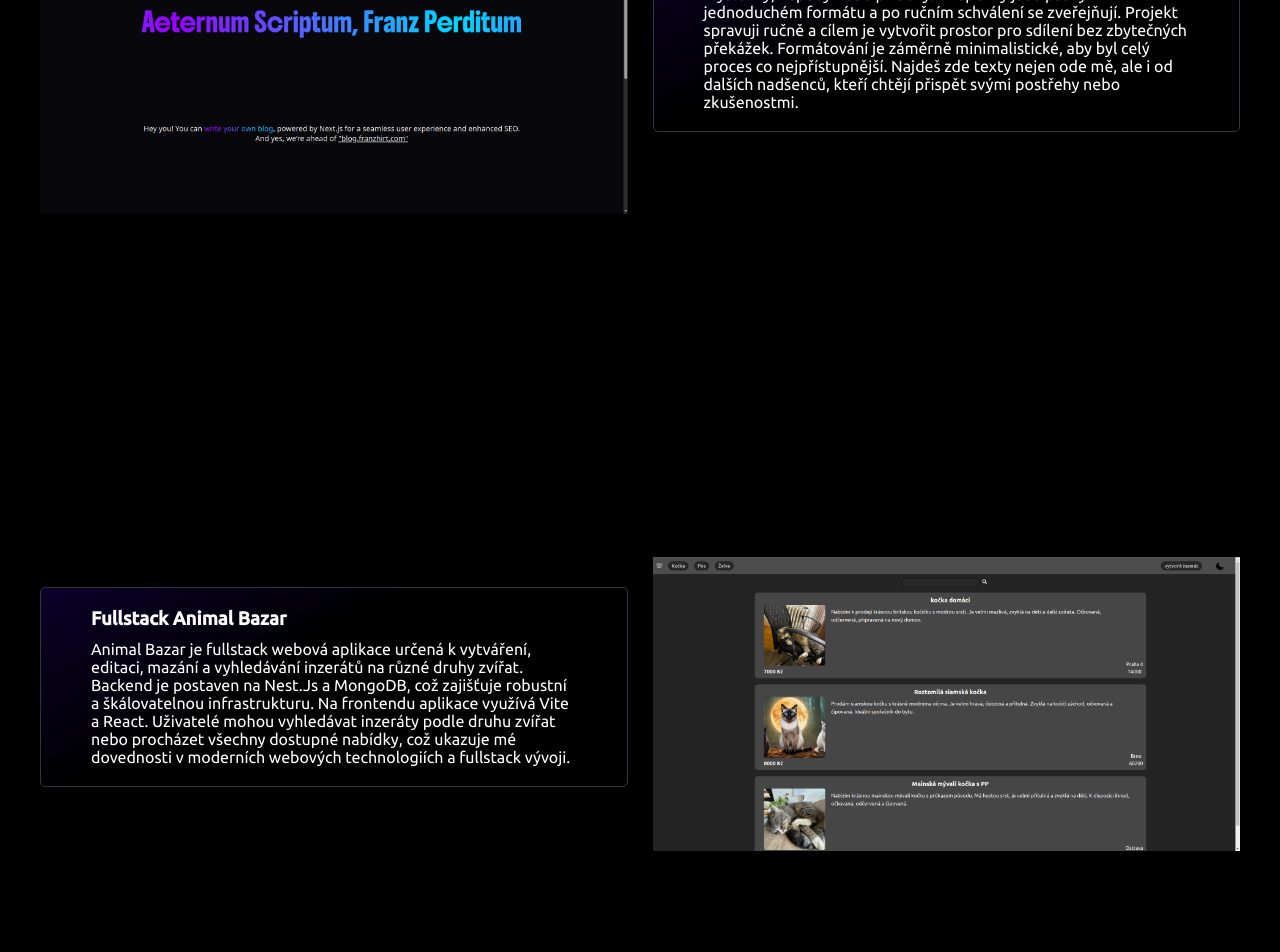
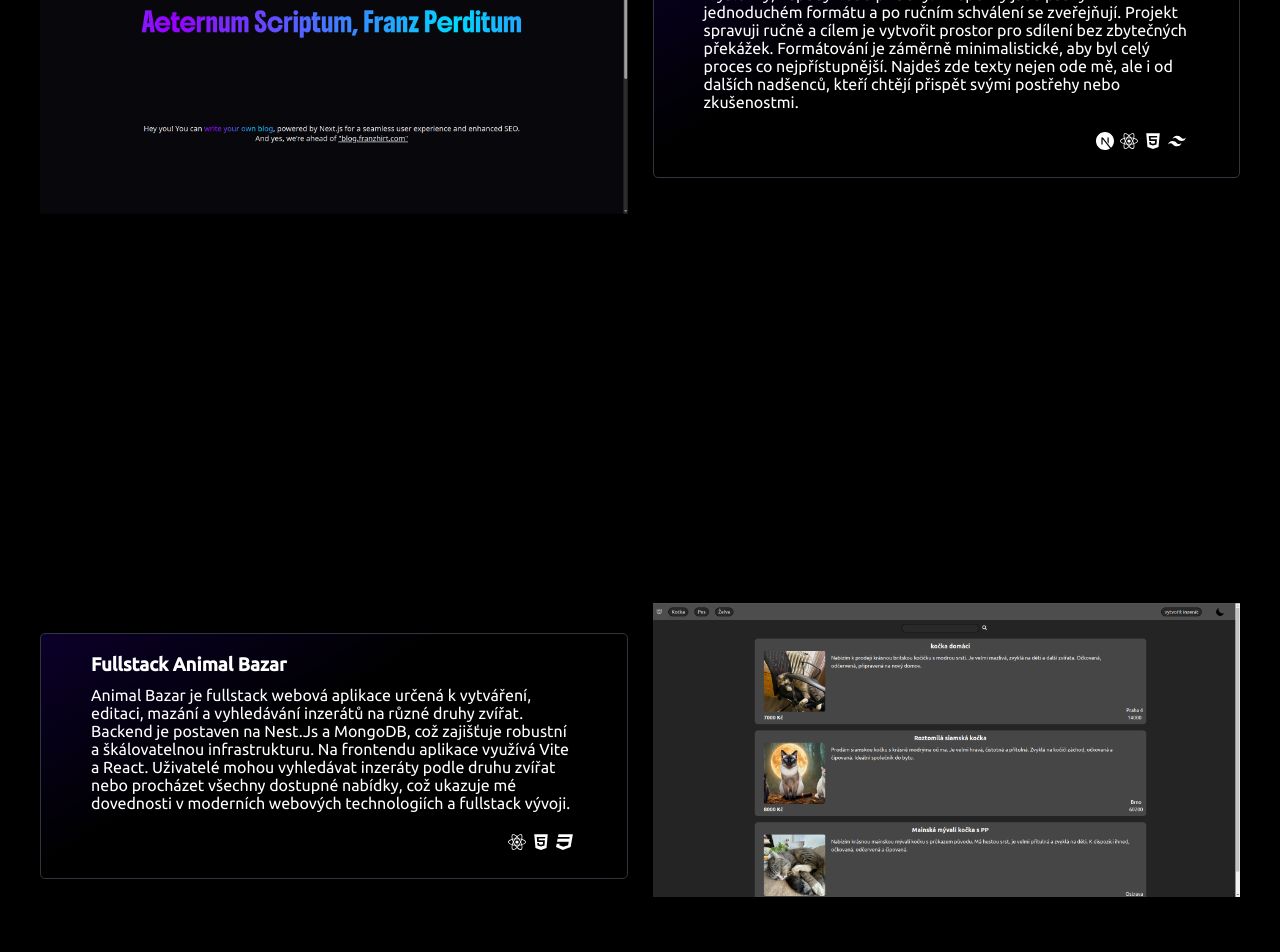
Before and after one commit to filiphelikar/nova-stranca, a Next.js app: page /project in a window 1280 px wide. Shown: the part 1420-2372 px from the top of the page. Built offline with nearby package versions, Linux system fonts and the light colour scheme.

Commit message:
feat(icons): tecnologies icons for project page

```diff
--- a/src/app/project/Projects.tsx
+++ b/src/app/project/Projects.tsx
@@ -11,7 +11,7 @@ const Project = () => {
   const translations = useSelector(
     (state: RootState) =>
       state.language.translations[
-        lang as keyof typeof state.language.translations
+      lang as keyof typeof state.language.translations
       ]
   );
 
@@ -55,15 +55,17 @@ const Project = () => {
         </div>
       </a>
       <InfoCard
-          heading={"Blog"}
-          text={translations.Projects.infoBlog}
-          Link={"https://github.com/filiphelikar/my-blog"}
-        />
+        heading={"Blog"}
+        text={translations.Projects.infoBlog}
+        Link={"https://github.com/filiphelikar/my-blog"}
+        technologies={["next", "react", "html", "tailwind"]}
+      />
       {!isMobile && (
         <InfoCard
           heading={"Fullstack Animal Bazar"}
           text={translations.Projects.infoAnimalBazar}
           Link={"https://github.com/filiphelikar/AnimalBazar-Be/"}
+          technologies={["react", "html", "css"]}
         />
       )}
       <a
@@ -89,6 +91,7 @@ const Project = () => {
           heading={"Fullstack Animal Bazar"}
           text={translations.Projects.infoAnimalBazar}
           Link={"https://github.com/filiphelikar/AnimalBazar-Be/"}
+          technologies={["react", "html", "css"]}
         />
       )}
       <a
@@ -114,6 +117,7 @@ const Project = () => {
         heading={"Bitcoin Private Key Range Calculator"}
         text={translations.Projects.infoCalc}
         Link={"https://github.com/filiphelikar/privatekeyrange"}
+        technologies={["svelte", "html", "css"]}
       />
 
       {!isMobile && (
@@ -121,6 +125,7 @@ const Project = () => {
           heading={"Local Chat"}
           text={translations.Projects.infoLocal}
           Link={"https://github.com/filiphelikar/local-chatting-app"}
+          technologies={["react", "firebase", "html", "css"]}
         />
       )}
       <a
@@ -142,6 +147,7 @@ const Project = () => {
           heading={"Local Chat"}
           text={translations.Projects.infoLocal}
           Link={"https://github.com/filiphelikar/local-chatting-app"}
+          technologies={["react", "firebase", "html", "css"]}
         />
       )}
       <a
@@ -162,6 +168,7 @@ const Project = () => {
         heading={"Photo by Filip"}
         text={translations.Projects.infoPhoto}
         Link={"https://filiphelikar.github.io/filiphelikar/"}
+        technologies={["html", "css"]}
       />
 
       {!isMobile && (
@@ -169,6 +176,7 @@ const Project = () => {
           heading={"Portfolio Page"}
           text={translations.Projects.infoProject}
           Link={"https://github.com/filiphelikar/nova-stranca"}
+          technologies={["next", "react", "html", "css"]}
         />
       )}
       <a
@@ -190,6 +198,7 @@ const Project = () => {
           heading={"Portfolio Page"}
           text={translations.Projects.infoProject}
           Link={"https://github.com/filiphelikar/nova-stranca"}
+          technologies={["next", "react", "html", "css"]}
         />
       )}
       <a
@@ -219,6 +228,7 @@ const Project = () => {
         heading={"Nvidia Desktop"}
         text={translations.Projects.infoNvidia}
         Link={"https://github.com/filiphelikar/nvidia-ui"}
+        technologies={["electron", "react", "html", "css"]}
         last={true}
       />
     </div>
--- a/src/app/project/_Components/InfoCard.module.css
+++ b/src/app/project/_Components/InfoCard.module.css
@@ -28,7 +28,8 @@
   z-index: 101;
 }
 
-.info p, .last-info p {
+.info p,
+.last-info p {
   margin-top: 10px;
 }
 
@@ -47,6 +48,19 @@
   opacity: 0;
 }
 
+.icons {
+  width: fit-content;
+  height: fit-content;
+  float: right;
+}
+
+.icon {
+  width: fit-content;
+  display: inline-block;
+  margin: 3px;
+  font-size: 18px;
+}
+
 @media (max-width: 768px) {
   .info {
     margin-bottom: 0;
--- a/src/app/project/_Components/InfoCard.tsx
+++ b/src/app/project/_Components/InfoCard.tsx
@@ -2,8 +2,41 @@
 import React from "react";
 import styles from "./InfoCard.module.css";
 import { useTextRender } from "../../../utils/useTextRender";
+import { SiAngular } from "react-icons/si";
+import { FaReact } from "react-icons/fa";
+import { SiNextdotjs } from "react-icons/si";
+import { RiSvelteFill } from "react-icons/ri";
+import { IoLogoElectron } from "react-icons/io5";
+import { FaHtml5 } from "react-icons/fa";
+import { FaCss3 } from "react-icons/fa";
+import { RiTailwindCssFill } from "react-icons/ri";
+import { IoLogoFirebase } from "react-icons/io5";
 
-const InfoCard = ({heading, text, Link, last = false}:{heading: string, text: string, Link: string, last?: boolean}) => {
+type Technologies = "angular" | "react" | "next" | "svelte" | "electron" | "html" | "css" | "tailwind" | "firebase"
+
+interface Props {
+  heading: string,
+  text: string,
+  Link: string,
+  last?: boolean,
+  technologies?: Technologies[]
+}
+
+const InfoCard = ({ heading, text, Link, last = false, technologies }: Props) => {
+
+  const technologyIcons: Record<Technologies, JSX.Element> = {
+  angular: <SiAngular />,
+  react: <FaReact />,
+  next: <SiNextdotjs />,
+  svelte: <RiSvelteFill />,
+  electron: <IoLogoElectron />,
+  html: <FaHtml5 />,
+  css: <FaCss3 />,
+  tailwind: <RiTailwindCssFill />,
+  firebase: <IoLogoFirebase />,
+};
+
+
 
   const [subheading, fullSubheading, refSubheading] = useTextRender(
     heading,
@@ -24,6 +57,17 @@ const InfoCard = ({heading, text, Link, last = false}:{heading: string, text: st
         <h3>{fullSubheading}</h3>
         <p>{fullText}</p>
       </div>
+      <br />
+     {technologies && (
+  <div className={styles["icons"]}>
+    {technologies.map((technology, index) => (
+      <div className={styles["icon"]} key={index}>
+        {technologyIcons[technology]}
+      </div>
+    ))}
+  </div>
+)}
+
     </a>
   );
 };
```
